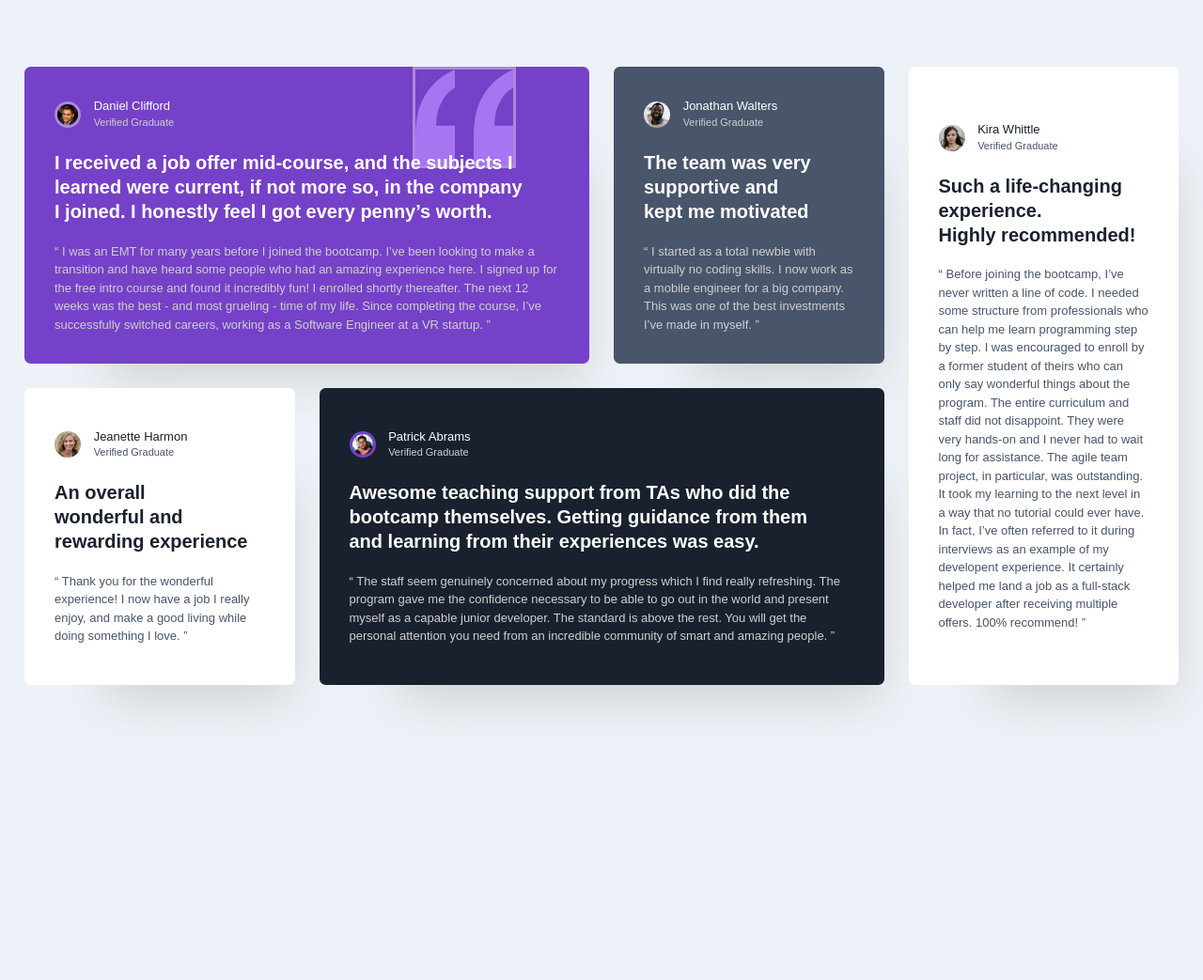
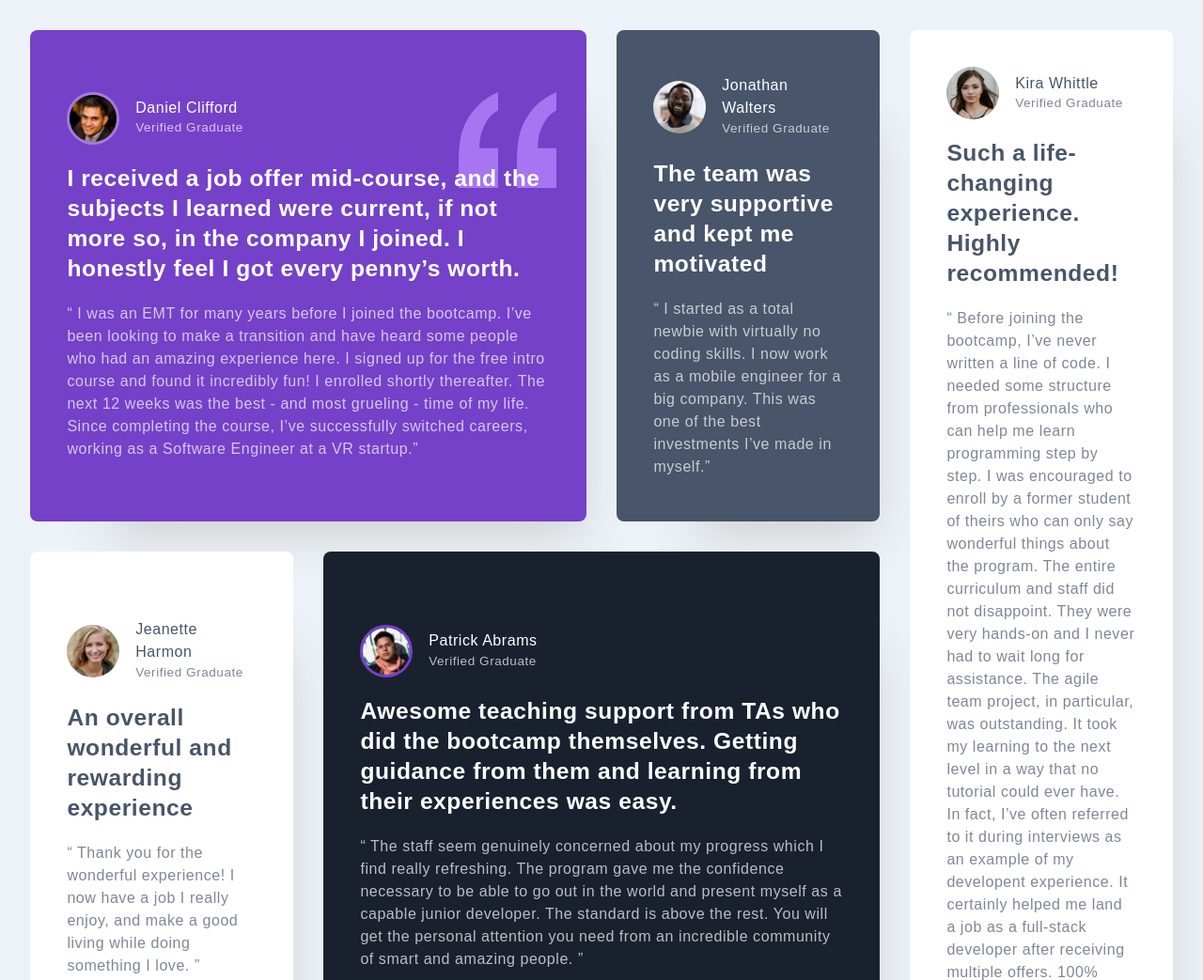
Before and after one commit to i-prkr/testimonials-grid, a website built with Parcel: page index.html in a window 1280 px wide. Shown: the top 1043 px of the page at 94% size. Before the commit the page ends 800 px from the top, so only its background shows below. Built offline with nearby package versions, Linux system fonts and the light colour scheme.

Commit message:
Improved BEM and Sass styling, font changes

```diff
--- a/index.html
+++ b/index.html
@@ -20,36 +20,36 @@
     <main class="grid-container">
       <h1>H1</h1>
       <article class="card">
-        <div class="card_container">
-          <div class="card_avatar">
+        <div class="card__container">
+          <div class="card__author">
             <img
-              class="card_avatar_photo"
+              class="card__photo border-light-purple"
               src="./images/image-daniel.jpg"
-              alt="avatar photo of daniel"
-              width="28px"
-              height="28px"
+              alt="head photo of daniel"
+              width="56px"
+              height="56px"
             />
             <span>
-              <span class="card_avatar_name">Daniel Clifford</span><br />
-              <span class="card_avatar_title">Verified Graduate</span>
+              <span class="card__name">Daniel Clifford</span><br />
+              <span class="card__title text-grey">Verified Graduate</span>
             </span>
           </div>
-          <p class="card_headline">
+          <p class="card__headline">
             I received a job offer mid-course, and the subjects I learned were
             current, if not more so, in the company I joined. I honestly feel I
             got every penny’s worth.
           </p>
-          <q class="card_quote">
+          <q class="card__quote text-grey">
             I was an EMT for many years before I joined the bootcamp. I’ve been
             looking to make a transition and have heard some people who had an
             amazing experience here. I signed up for the free intro course and
             found it incredibly fun! I enrolled shortly thereafter. The next 12
             weeks was the best - and most grueling - time of my life. Since
             completing the course, I’ve successfully switched careers, working
-            as a Software Engineer at a VR startup.
-          </q>
+            as a Software Engineer at a VR startup.</q
+          >
           <img
-            class="card_svg"
+            class="card__svg"
             src="./images/bg-pattern-quotation.svg"
             alt=""
           />
@@ -57,50 +57,50 @@
       </article>
 
       <article class="card">
-        <div class="card_container">
-          <div class="card_avatar">
+        <div class="card__container">
+          <div class="card__author">
             <img
-              class="card_avatar_photo"
+              class="card__photo"
               src="./images/image-jonathan.jpg"
-              alt="avatar photo of jonathon"
-              width="28px"
-              height="28px"
+              alt="head photo of jonathon"
+              width="56px"
+              height="56px"
             />
             <span>
-              <span class="card_avatar_name">Jonathan Walters</span><br />
-              <span class="card_avatar_title">Verified Graduate</span>
+              <span class="card__name">Jonathan Walters</span><br />
+              <span class="card__title text-grey">Verified Graduate</span>
             </span>
           </div>
-          <p class="card_headline">
+          <p class="card__headline">
             The team was very supportive and kept me motivated
           </p>
-          <q class="card_quote">
+          <q class="card__quote text-grey">
             I started as a total newbie with virtually no coding skills. I now
             work as a mobile engineer for a big company. This was one of the
-            best investments I’ve made in myself.
-          </q>
+            best investments I’ve made in myself.</q
+          >
         </div>
       </article>
 
       <article class="card">
-        <div class="card_container">
-          <div class="card_avatar">
+        <div class="card__container">
+          <div class="card__author">
             <img
-              class="card_avatar_photo"
+              class="card__photo"
               src="./images/image-jeanette.jpg"
-              alt="avatar photo of jeanette"
-              width="28px"
-              height="28px"
+              alt="head photo of jeanette"
+              width="56px"
+              height="56px"
             />
             <span>
-              <span class="card_avatar_name">Jeanette Harmon</span><br />
-              <span class="card_avatar_title">Verified Graduate</span>
+              <span class="card__name">Jeanette Harmon</span><br />
+              <span class="card__title text-grey">Verified Graduate</span>
             </span>
           </div>
-          <p class="card_headline">
+          <p class="card__headline">
             An overall wonderful and rewarding experience
           </p>
-          <q class="card_quote">
+          <q class="card__quote text-grey">
             Thank you for the wonderful experience! I now have a job I really
             enjoy, and make a good living while doing something I love.
           </q>
@@ -108,26 +108,26 @@
       </article>
 
       <article class="card">
-        <div class="card_container">
-          <div class="card_avatar">
+        <div class="card__container">
+          <div class="card__author">
             <img
-              class="card_avatar_photo"
+              class="card__photo border-dark-purple"
               src="./images/image-patrick.jpg"
-              alt="avatar photo of patrick"
-              width="28px"
-              height="28px"
+              alt="head photo of patrick"
+              width="56px"
+              height="56px"
             />
             <span>
-              <span class="card_avatar_name">Patrick Abrams</span><br />
-              <span class="card_avatar_title">Verified Graduate</span>
+              <span class="card__name">Patrick Abrams</span><br />
+              <span class="card__title text-grey">Verified Graduate</span>
             </span>
           </div>
-          <p class="card_headline">
+          <p class="card__headline">
             Awesome teaching support from TAs who did the bootcamp themselves.
             Getting guidance from them and learning from their experiences was
             easy.
           </p>
-          <q class="card_quote">
+          <q class="card__quote text-grey">
             The staff seem genuinely concerned about my progress which I find
             really refreshing. The program gave me the confidence necessary to
             be able to go out in the world and present myself as a capable
@@ -139,24 +139,24 @@
       </article>
 
       <article class="card">
-        <div class="card_container">
-          <div class="card_avatar">
+        <div class="card__container">
+          <div class="card__author">
             <img
-              class="card_avatar_photo"
+              class="card__photo"
               src="./images/image-kira.jpg"
-              alt="avatar photo of kira"
-              width="28px"
-              height="28px"
+              alt="head photo of kira"
+              width="56px"
+              height="56px"
             />
             <span>
-              <span class="card_avatar_name">Kira Whittle</span><br />
-              <span class="card_avatar_title">Verified Graduate</span>
+              <span class="card__name">Kira Whittle</span><br />
+              <span class="card__title text-grey">Verified Graduate</span>
             </span>
           </div>
-          <p class="card_headline">
+          <p class="card__headline">
             Such a life-changing experience. Highly recommended!
           </p>
-          <q class="card_quote">
+          <q class="card__quote text-grey">
             Before joining the bootcamp, I’ve never written a line of code. I
             needed some structure from professionals who can help me learn
             programming step by step. I was encouraged to enroll by a former
--- a/scss/abstracts/_breakpoints.scss
+++ b/scss/abstracts/_breakpoints.scss
@@ -1,4 +1,8 @@
 $breakpoints: (
-  'medium' : ( min-width:  48rem ),
-  'large'  : ( min-width: 62rem )
+  "medium": (
+    min-width: 48rem,
+  ),
+  "large": (
+    min-width: 80rem,
+  ),
 );
--- a/scss/abstracts/_colors.scss
+++ b/scss/abstracts/_colors.scss
@@ -1,3 +1,5 @@
+@use "sass:color";
+
 // Primary
 
 $moderate-violet: hsl(263, 55%, 52%);
@@ -10,9 +12,18 @@ $light-gray: hsl(0, 0%, 81%);
 $light-grayish-blue: hsl(210, 46%, 95%);
 
 $cardBackground: (
-  '1': $moderate-violet,
-  '2': $dark-grayish-blue,
-  '3': $white,
-  '4': $dark-blackish-blue,
-  '5': $white
+  "1": $moderate-violet,
+  "2": $dark-grayish-blue,
+  "3": $white,
+  "4": $dark-blackish-blue,
+  "5": $white,
 );
+
+// set text color based on card background
+@function set-text($bgColor) {
+  $color: $white;
+  @if (color.lightness($bgColor) > 60%) {
+    $color: $dark-grayish-blue;
+  }
+  @return $color;
+}
--- a/scss/abstracts/_mixins.scss
+++ b/scss/abstracts/_mixins.scss
@@ -1,5 +1,3 @@
-@use "sass:color";
-
 @use "./breakpoints" as *;
 @use "./colors" as *;
 
@@ -21,30 +19,12 @@
 
 @mixin card($color) {
   background-color: $color;
+  color: set-text($color);
   border-radius: 0.5em;
   box-shadow: 40px 60px 50px -47px $light-gray;
+  place-content: center;
   padding: 2.462rem;
   height: 100%;
-  place-content: center;
   position: relative;
   z-index: -2;
-
-  // Set card texts to light or dark depending on background
-  & .card_headline,
-  span > .card_avatar_name {
-    @if (color.lightness($color) > 60%) {
-      color: $dark-blackish-blue;
-    } @else {
-      color: $white;
-    }
-  }
-
-  & .card_quote,
-  span > .card_avatar_title {
-    @if (color.lightness($color) > 60%) {
-      color: $dark-grayish-blue;
-    } @else {
-      color: $light-gray;
-    }
-  }
 }
--- a/scss/base/_reset.scss
+++ b/scss/base/_reset.scss
@@ -12,7 +12,6 @@ html {
   -moz-text-size-adjust: none;
   -webkit-text-size-adjust: none;
   text-size-adjust: none;
-  font-size: 13px;
 }
 
 /* Remove default margin in favour of better control in authored CSS */
@@ -58,7 +57,7 @@ h2,
 h3,
 h4,
 p {
-  text-wrap: balance;
+  // text-wrap: balance;
 }
 
 /* A elements that don't have a class get default styles */
--- a/scss/base/_typography.scss
+++ b/scss/base/_typography.scss
@@ -11,5 +11,11 @@ span {
   font-family: "Barlow Semi Condensed", sans-serif;
   font-weight: 500;
   line-height: 1.5rem;
-  font-stretch: ultra-condensed;
+  letter-spacing: 0.035rem;
 }
+
+.text {
+  &-grey {
+    opacity: 0.7;
+  }
+}
--- a/scss/components/_card.scss
+++ b/scss/components/_card.scss
@@ -1,3 +1,5 @@
+@use "sass:color";
+
 @use "../abstracts/mixins" as *;
 @use "../abstracts/colors" as *;
 @use "../layout/grid" as *;
@@ -6,18 +8,54 @@
   .card:nth-of-type(#{$key}) {
     // Assign background color using card mixin and map
     @include card(map-get($cardBackground, $key));
+  }
+}
 
-    // Change border of avatar photo for come cards as per design
-    & img {
-      @if (map-get($cardBackground, $key) == $dark-blackish-blue) {
-        border-style: solid;
-        border-color: $moderate-violet;
-      }
+.card {
+  &__container {
+    display: flex;
+    flex-direction: column;
+    justify-content: space-between;
+    gap: 1.25rem;
+  }
 
-      @if (map-get($cardBackground, $key) == $moderate-violet) {
-        border-style: solid;
-        border-color: hsl(263, 55%, 70%);
-      }
+  &__author {
+    display: flex;
+    align-items: center;
+    gap: 1.05rem;
+  }
+
+  &__photo {
+    border-radius: 50%;
+  }
+
+  &__svg {
+    position: absolute;
+    right: 2rem;
+    z-index: -1;
+  }
+
+  &__headline {
+    font-weight: 600;
+    font-size: 1.538rem;
+    line-height: 2rem;
+  }
+
+  &__title {
+    display: block;
+    margin-top: -0.15rem;
+    font-size: 0.846rem;
+  }
+
+  .border {
+    &-dark-purple {
+      border-style: solid;
+      border-color: $moderate-violet;
+    }
+
+    &-light-purple {
+      border-style: solid;
+      border-color: color.adjust($moderate-violet, $lightness: 15);
     }
   }
 }
@@ -46,38 +84,3 @@
     }
   }
 }
-
-.card_container {
-  display: flex;
-  flex-direction: column;
-  justify-content: space-between;
-  gap: 1.5rem;
-}
-
-.card_avatar {
-  display: flex;
-  align-items: center;
-  gap: 1.05rem;
-}
-
-.card_avatar_photo {
-  border-radius: 50%;
-}
-
-.card_svg {
-  position: absolute;
-  right: 2rem;
-  z-index: -1;
-}
-
-.card_headline {
-  font-weight: 600;
-  font-size: 1.538rem;
-  line-height: 2rem;
-}
-
-.card_avatar_title {
-  display: block;
-  margin-top: -0.15rem;
-  font-size: 0.846rem;
-}
```
